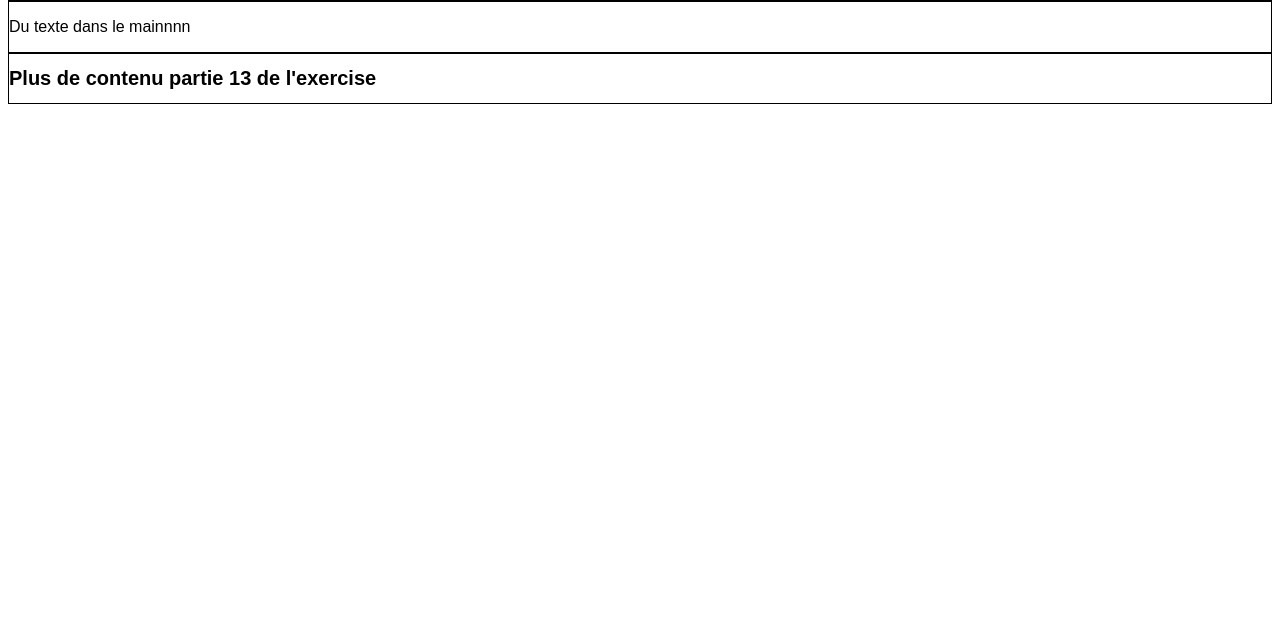
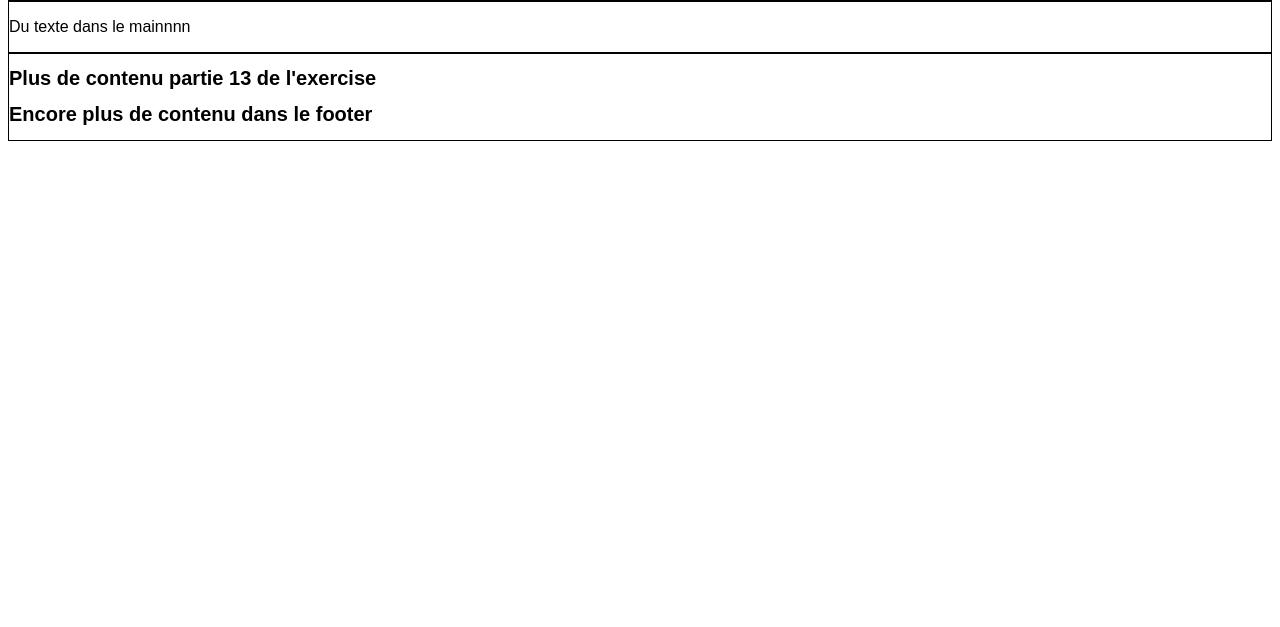
Before and after one commit to DuboisPascal/ex3, a plain HTML site: page index.html in a window 1280 px wide. Shown: the part 173-800 px from the top of the page. Drawn offline with Linux system fonts and the light colour scheme.

Commit message:
M - Du contenu est ajouté dans le footer

```diff
--- a/index.html
+++ b/index.html
@@ -19,6 +19,7 @@
 
     <footer>
         <h1>Plus de contenu partie 13 de l'exercise</h1>
+        <h1>Encore plus de contenu dans le footer</h1>
     </footer>
 
 </body>
```
